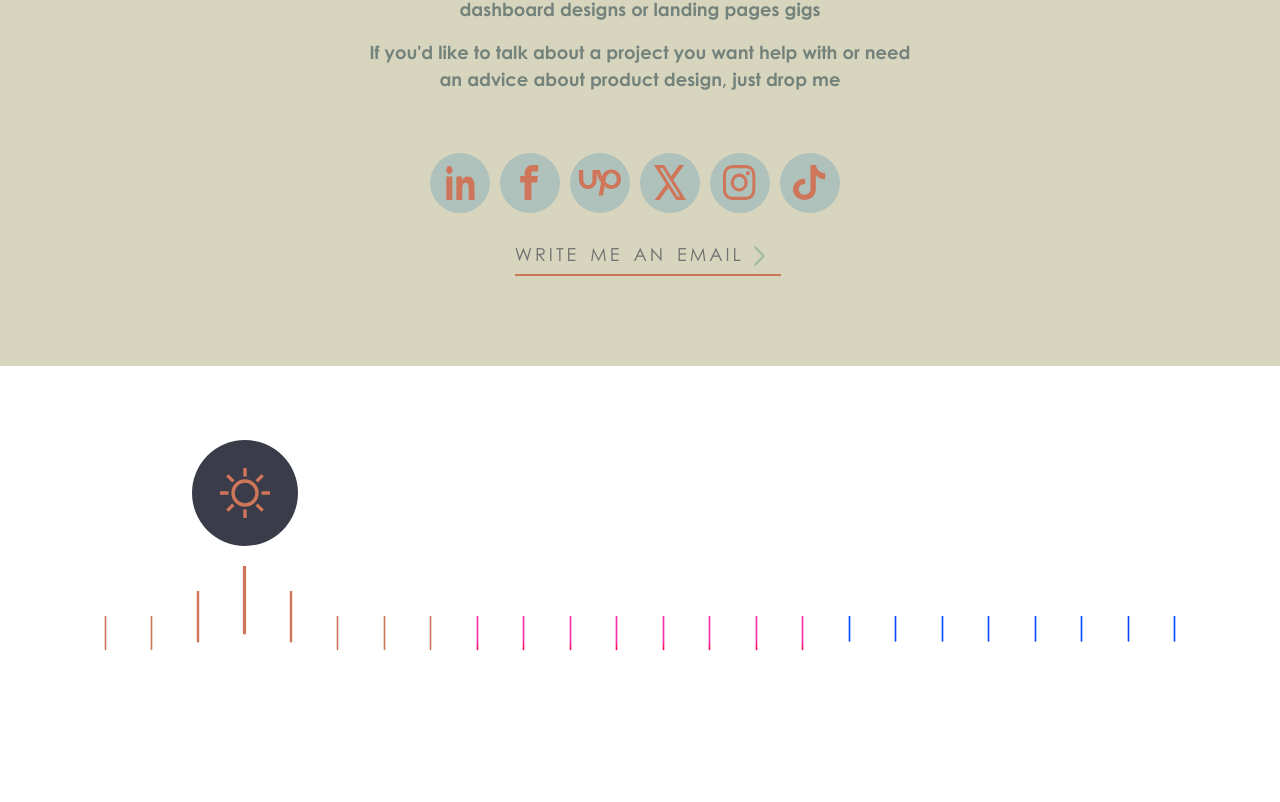
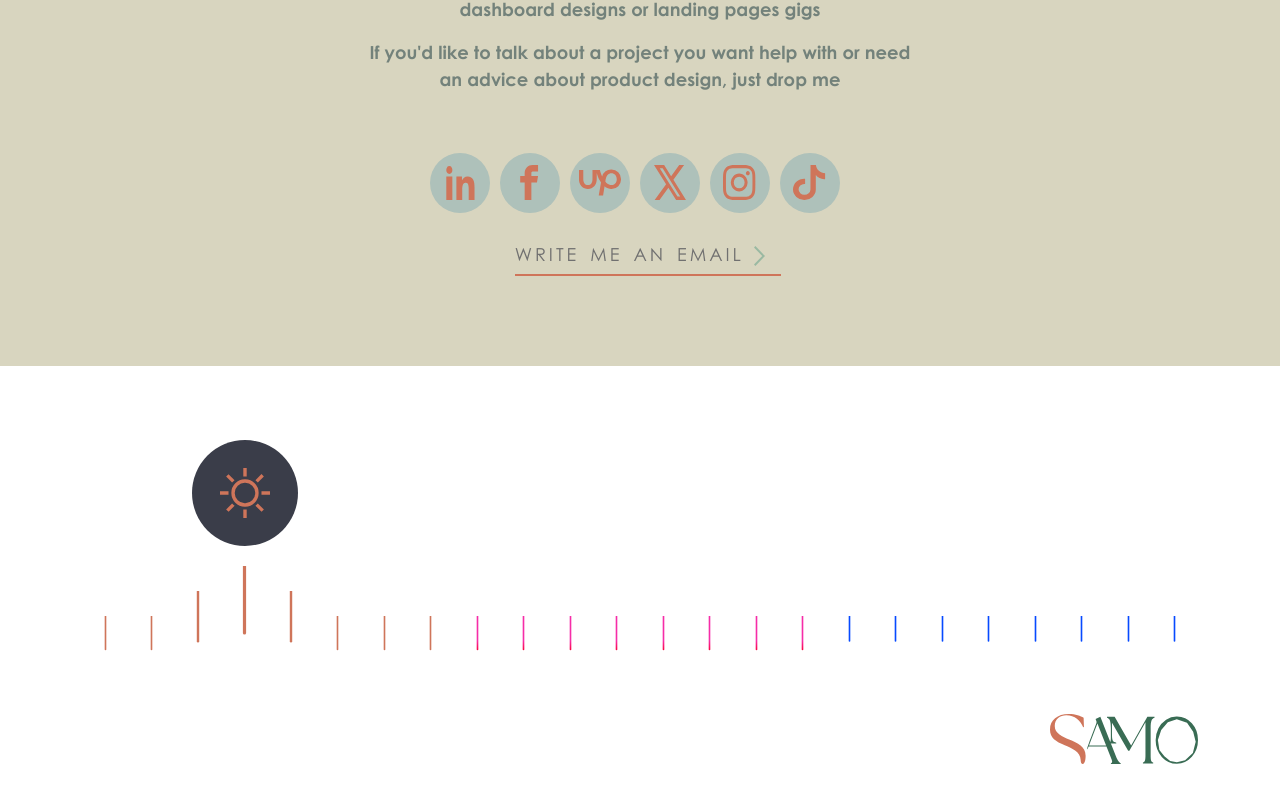
Before and after one commit to Hamza-Noah/Islam-Project, a React (Vite) app: page / in a window 1280 px wide. Shown: the part 4198-5000 px from the top of the page. Before the commit the page ends 4964 px from the top, so only its background shows below. Built offline with nearby package versions, Linux system fonts and the light colour scheme.

Commit message:
added the logo to the themeChanger component

```diff
--- a/src/App.jsx
+++ b/src/App.jsx
@@ -17,7 +17,6 @@ function App() {
     setTheme(selectedTheme);
   };
 
-
   function applyThemeClass(theme) {
     return theme === "purple" ? "purple" : theme === "dark" ? "dark" : "white";
   }
@@ -32,7 +31,7 @@ function App() {
       <Careers mode={theme} />
       <About mode={theme} />
       <WhatNext mode={theme} />
-      <ThemeChanger onThemeChange={handleThemeChange} />
+      <ThemeChanger mode={theme} onThemeChange={handleThemeChange} />
     </div>
   );
 }
--- a/src/components/Header/Header.jsx
+++ b/src/components/Header/Header.jsx
@@ -1,4 +1,3 @@
-import React from "react";
 import logoPruple from "../../assets/images/svg/logo-purple.svg";
 import logoBlack from "../../assets/images/svg/logo-black.svg";
 import logoWhite from "../../assets/images/svg/logo-white.svg";
--- a/src/components/ThemeChanger/ThemeChanger.jsx
+++ b/src/components/ThemeChanger/ThemeChanger.jsx
@@ -1,5 +1,8 @@
 import { useEffect, useState } from "react";
-import style from "./themeChanger.module.css";
+
+import logoPruple from "../../assets/images/svg/logo-purple.svg";
+import logoBlack from "../../assets/images/svg/logo-black.svg";
+import logoWhite from "../../assets/images/svg/logo-white.svg";
 
 import iconPurple from "../../assets/images/svg/purple-theme-icon.svg";
 import iconWhite from "../../assets/images/svg/white-theme-icon.svg";
@@ -8,11 +11,13 @@ import iconDark from "../../assets/images/svg/dark-theme-icon.svg";
 import purpleLine from "../../assets/images/svg/purple-line.svg";
 import blueLine from "../../assets/images/svg/blue-line.svg";
 import yellowLine from "../../assets/images/svg/yellow-line.svg";
+import style from "./themeChanger.module.css";
 
 export default function ThemeChanger(props) {
   const [activeIndex, setActiveIndex] = useState(-1);
   const [theme, setTheme] = useState("");
   const [themeIcon, setThemeIcon] = useState();
+  const [logo, setLogo] = useState();
 
   // Define the icons object here
   const icons = {
@@ -60,9 +65,17 @@ export default function ThemeChanger(props) {
   };
 
   useEffect(() => {
-    // Remove the const keyword from here
+    const logos = {
+      dark: logoBlack,
+      white: logoWhite,
+      purple: logoPruple,
+    };
     setThemeIcon(icons[theme]);
+    setLogo(logos[props["mode"]]);
   }, [theme]);
+
+
+  console.log(logo, props);
 
   useEffect(() => {
     handleThemeChange("white", 4);
@@ -86,6 +99,11 @@ export default function ThemeChanger(props) {
             </div>
           </div>
         </div>
+        <div  className="d-flex justify-content-end mt-5">
+          <a href="#">
+            <img height="50px" className={style.logo} src={logo} alt="" />
+          </a>
+        </div>
       </div>
     </section>
   );
--- a/src/components/ThemeChanger/themeChanger.module.css
+++ b/src/components/ThemeChanger/themeChanger.module.css
@@ -1,5 +1,6 @@
 .theme-container {
-  padding: 100px 0;
+  padding-top: 100px;
+  padding-bottom: 50px;
 
   &.purple {
     background-color: #171b29;
```
